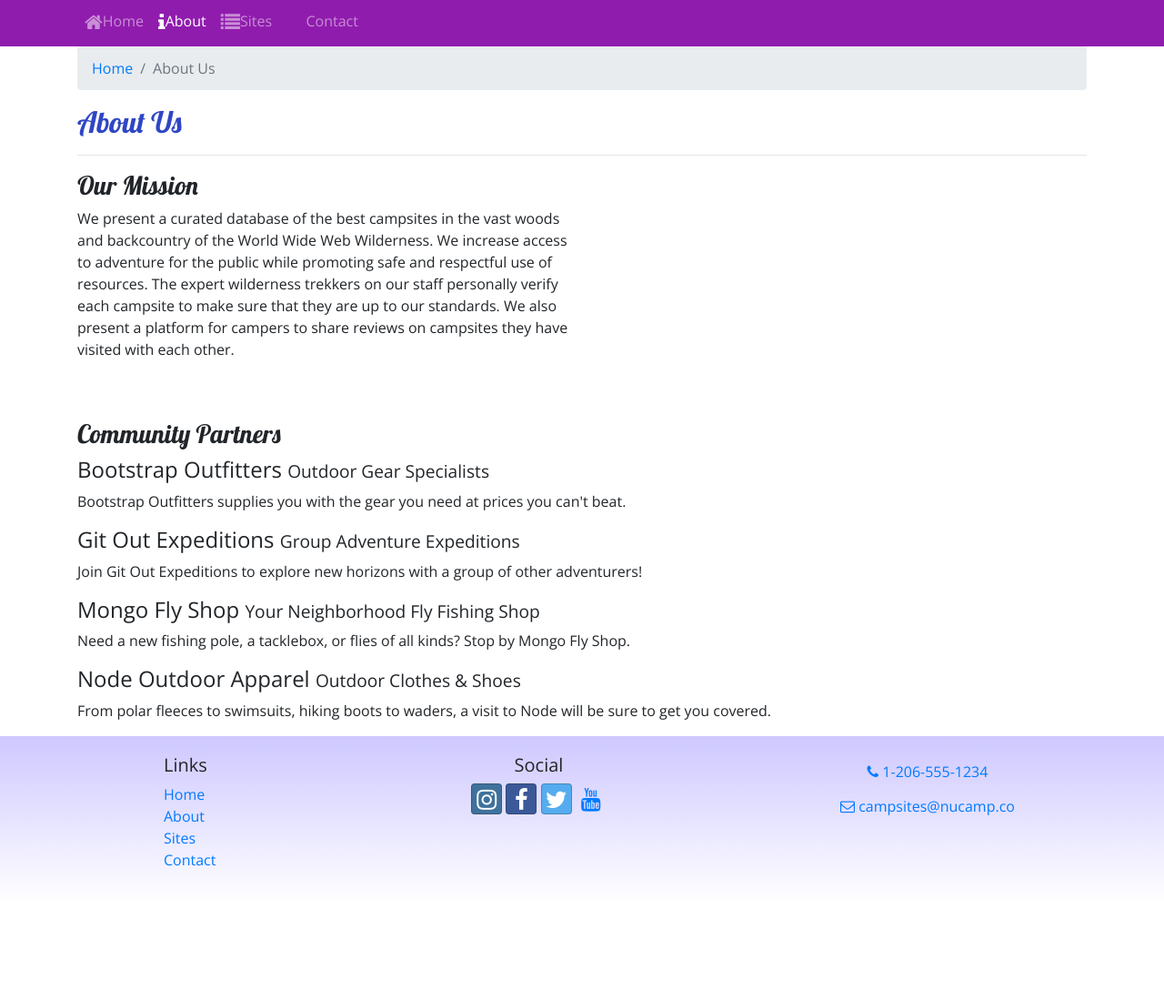
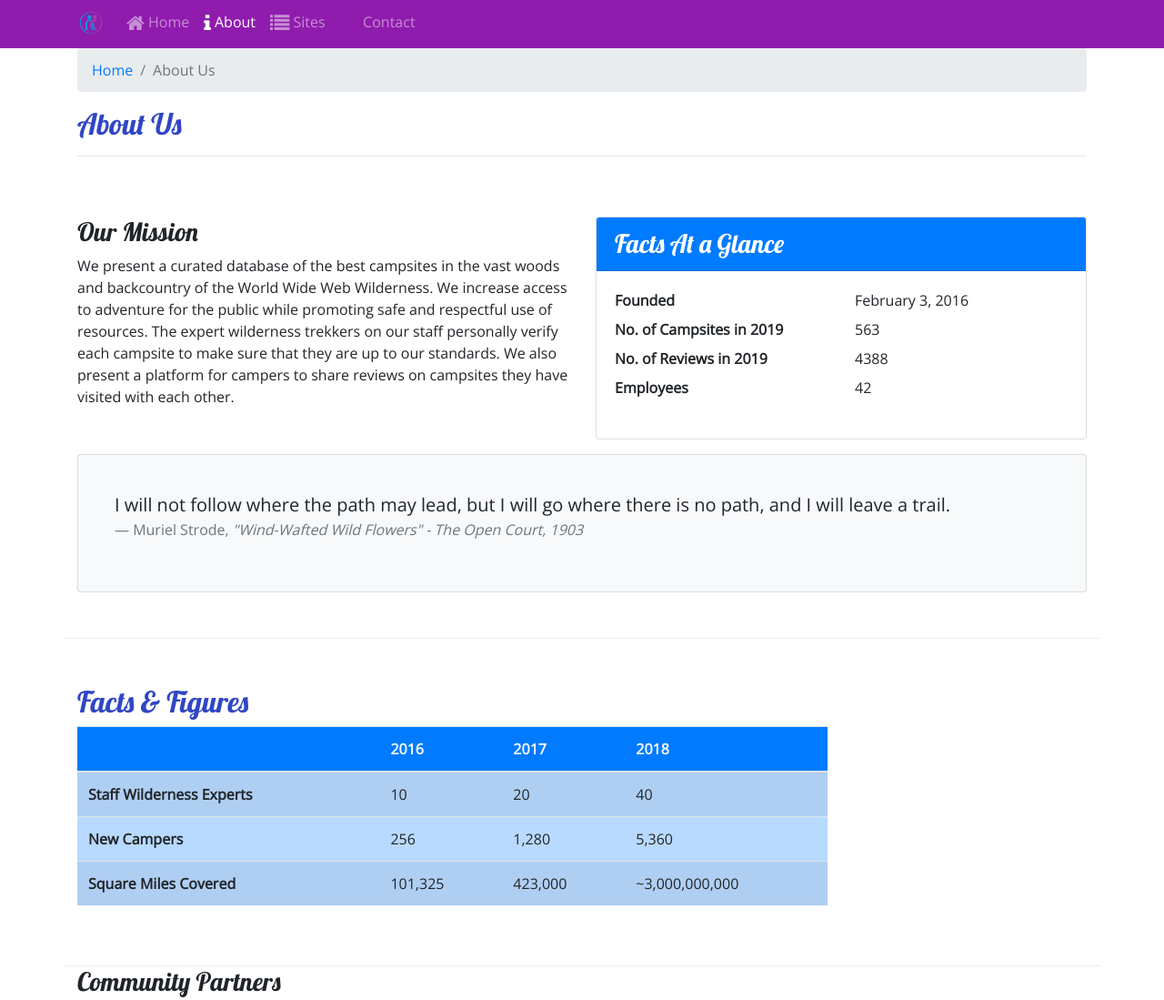
Before and after one commit to Oinkeh/Week-1-Bootstrap-Assignment, a website: page aboutus.html in a window 1280 px wide. Shown: the part 167-1266 px from the top of the page at 91% size. Before the commit the page ends 1160 px from the top, so only its background shows below. Drawn offline with nearby package versions, Linux system fonts and the light colour scheme.

Commit message:
versiondoneforreal

```diff
--- a/aboutus.html
+++ b/aboutus.html
@@ -19,6 +19,9 @@
     <header class="jumbotron jumbotron-fluid">
         <div class="container">
             <div class="row">
+                <div class="col-4 col-sm-3 col-md-2 align-self-center">
+                    <a href="index.html"><img src="img/logo.png" class="img-fluid" /></a>
+                 </div>
                 <div class="col">
                     <h1>NuCamp</h1>
                     <h2>a better way to camp</h2>
@@ -29,15 +32,16 @@
 
     <nav class="navbar navbar-expand-sm navbar-dark sticky-top">
         <div class="container">
+            <a class="navbar-brand" href="index.html"><img src="img/logo.png" height="30" width="30" /></a>
             <button class="navbar-toggler ml-auto" type="button" data-toggle="collapse" data-target="#nucampNavbar">
                 <span class="navbar-toggler-icon"></span>
             </button>
             <div class="collapse navbar-collapse" id="nucampNavbar">
                 <ul class="navbar-nav">
-                    <li class="nav-item"><a class="nav-link" href="index.html"><i class="fa fa-home fa-lg"></i>Home</a></li>
-                    <li class="nav-item active"><a class="nav-link" href="#"><i class="fa fa-info fa-lg"></i>About</a></li>
-                    <li class="nav-item"><a class="nav-link" href="#"><i class="fa fa-list fa-lg"></i>Sites</a></li>
-                    <li class="nav-item"><a class="nav-link" href="contactus.html"><i class="fa fa-address-card fa-lg"></i>Contact</a></li>
+                    <li class="nav-item"><a class="nav-link" href="index.html"><i class="fa fa-home fa-lg"></i> Home</a></li>
+                    <li class="nav-item active"><a class="nav-link" href="#"><i class="fa fa-info fa-lg"></i> About</a></li>
+                    <li class="nav-item"><a class="nav-link" href="#"><i class="fa fa-list fa-lg"></i> Sites</a></li>
+                    <li class="nav-item"><a class="nav-link" href="contactus.html"><i class="fa fa-address-card fa-lg"></i> Contact</a></li>
                 </ul>
             </div>
         </div>
@@ -63,12 +67,83 @@
             </div>
         </div>
 
-        <div class="row">
-            <div class="mb-5 col-sm-6 col-xl-6">
+        <div class="row row-content">
+            <div class="col-sm-6">
                 <h3>Our Mission</h3>
-                <p>We present a curated database of the best campsites in the vast woods and backcountry of the World Wide Web Wilderness. We increase access to adventure for the public while promoting safe and respectful use of resources. The expert wilderness trekkers on our staff personally verify each campsite to make sure that they are up to our standards. We also present a platform for campers to share reviews on campsites they have visited with each other.</p>
+                <p>We present a curated database of the best campsites in the vast woods and
+                backcountry of the World Wide Web Wilderness. We increase access to adventure
+                for the public while promoting safe and respectful use of resources. The expert
+                wilderness trekkers on our staff personally verify each campsite to make sure
+                that they are up to our standards. We also present a platform for campers to
+                share reviews on campsites they have visited with  each other.</p>
+            </div>
+
+            <div class="col-sm-6">
+                <div class="card">
+                    <h3 class="card-header bg-primary text-white">Facts At a Glance</h3>
+                    <div class="card-body">
+                        <dl class="row">
+                            <dt class="col-6">Founded</dt>
+                            <dd class="col-6">February 3, 2016</dd>
+                            <dt class="col-6">No. of Campsites in 2019</dt>
+                            <dd class="col-6">563</dd>
+                            <dt class="col-6">No. of Reviews in 2019</dt>
+                            <dd class="col-6">4388</dd>
+                            <dt class="col-6">Employees</dt>
+                            <dd class="col-6">42</dd>
+                        </dl>
+                    </div>
+                </div>
+            </div>
+            <div class="col">
+                <div class="card card-body bg-light mt-3">
+                    <blockquote class="blockquote card-body">
+                        <p class="mb-0">I will not follow where the path may lead, but I will go where there is no path, and I will leave a trail.</p>
+                        <footer class="blockquote-footer">Muriel Strode,
+                            <cite title="Source Title">"Wind-Wafted Wild Flowers" -
+                            The Open Court, 1903</cite>
+                        </footer>
+                    </blockquote>
+        		</div>
             </div>
         </div>
+        <div class="row row-content">
+            <div class="col-sm-9">
+            	<h2>Facts &amp; Figures</h2>
+            	<div class="table-responsive">
+               	    <table class="table table-striped">
+	                <thead>
+	                    <tr class="bg-primary text-light">
+	                        <th></th>
+	                        <th>2016</th>
+	                        <th>2017</th>
+	                        <th>2018</th>
+	                    </tr>
+                    	</thead>
+	                <tbody class="table-primary">
+                            <tr>
+                                <th>Staff Wilderness Experts</th>
+                                <td>10</td>
+                                <td>20</td>
+                                <td>40</td>
+                            </tr>
+                            <tr>
+                                <th>New Campers</th>
+                                <td>256</td>
+                                <td>1,280</td>
+                                <td>5,360</td>
+                            </tr>
+                            <tr>
+                                <th>Square Miles Covered</th>
+                                <td>101,325</td>
+                                <td>423,000</td>
+                                <td>~3,000,000,000</td>
+                            </tr>
+                        </tbody>
+                    </table>
+                </div>
+            </div>
+       </div>
 
         <div class="row">
             <div class="col">
@@ -85,7 +160,7 @@
         </div>
     </div>
 
-    <footer>
+    <footer class="site-footer">
         <div class="container">
             <div class="row">
                 <div class="col-4 col-sm-2 offset-1">
--- a/css/styles.css
+++ b/css/styles.css
@@ -14,7 +14,7 @@ header h2 {
     color: #CEC8FF;
 }
 
-footer {
+.site-footer {
     background-image: linear-gradient(#CEC8FF, white);
     padding: 20px 0;
 }
```
Also changed, not shown: contactus.html (+17 -10 lines), index.html (+23 -9 lines), img/bootstrap-thumb.png (added), img/breadcrumb-trail-thumb.jpg (added), img/breadcrumb-trail.jpg (added), img/chrome-river-thumb.jpg (added), img/chrome-river.jpg (added), img/logo.png (added), img/react-lake-thumb.jpg (added), img/react-lake.jpg (added), 1 other file.
